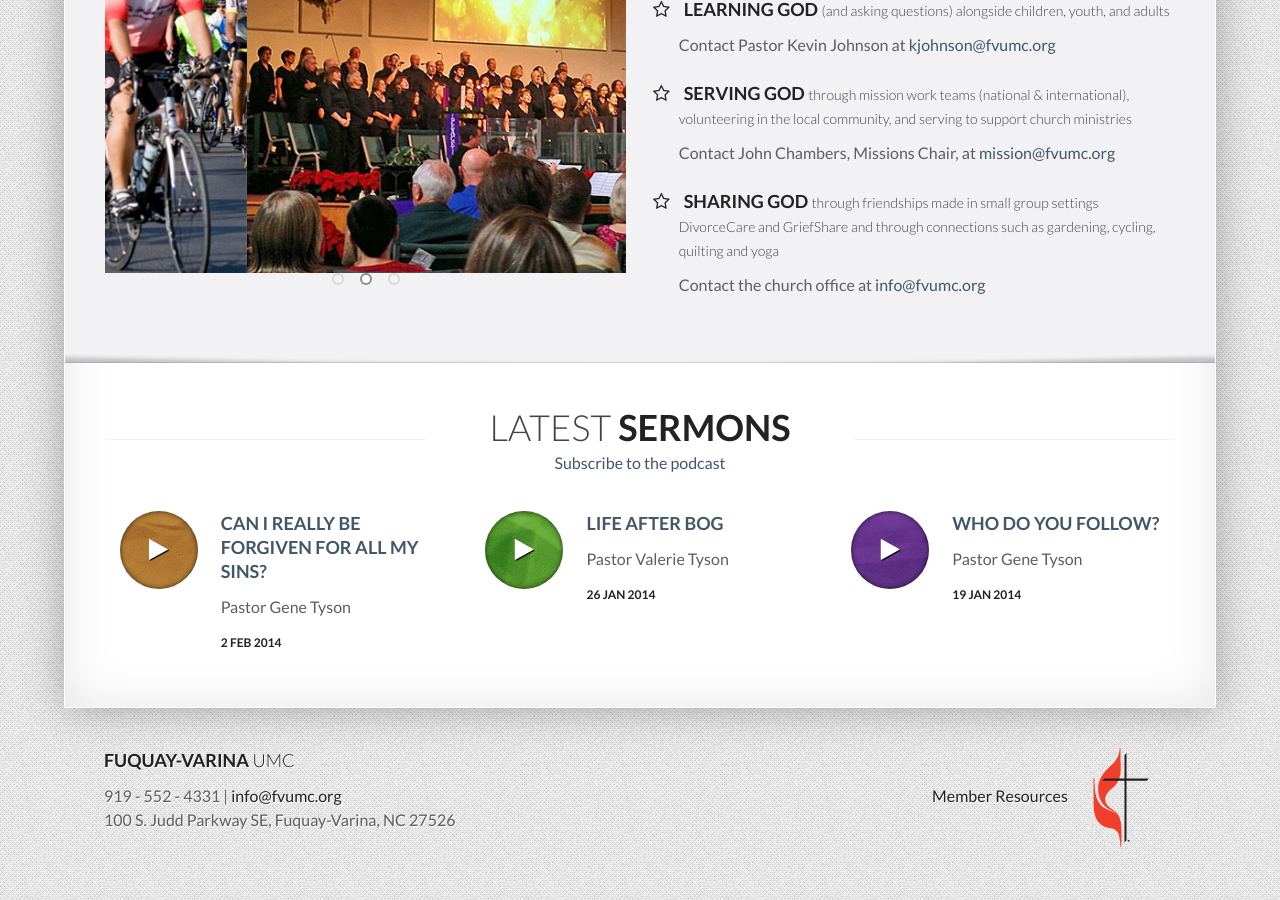
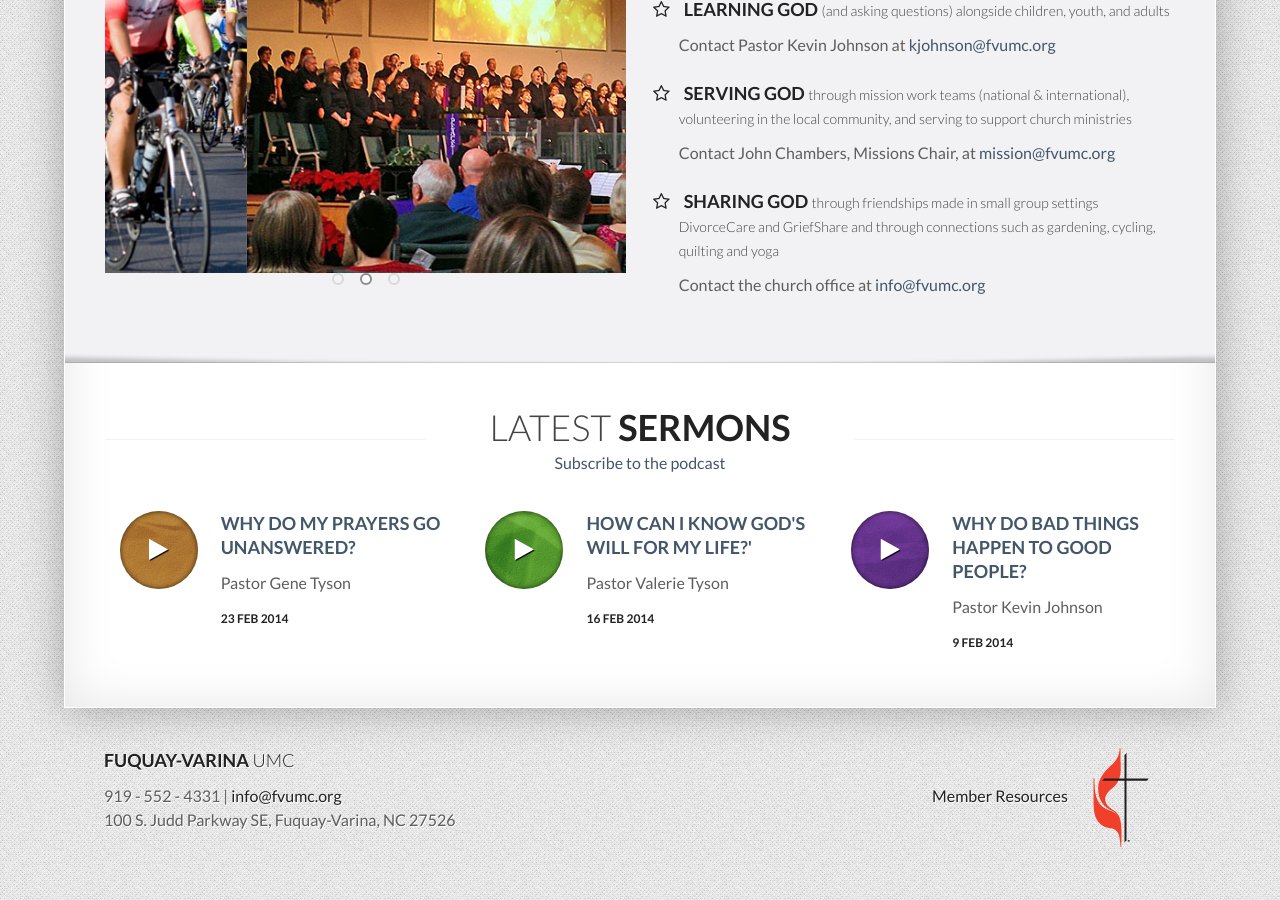
Before and after one commit to fvumc/fvumc.github.io, a Jekyll site: the page built from index.html, in a window 1280 px wide and 900 px high, scrolled down 2922 px. Built offline with Jekyll 4.4.1, drawn with Linux system fonts in a browser that asks for light colours; Markdown is read by kramdown in place of the engine named in the settings.

Commit message:
Podcast Update
Updated the last three weeks of podcasts.

```diff
--- a/index.html
+++ b/index.html
@@ -242,7 +242,7 @@ title: Fuquay-Varina United Methodist Church
               <div class="row-fluid">
                 <div class="span4">
                   <div class="round-box box-small">
-                    <a class="box-inner" href="http://audio.fvumc.org/02_02_2014_Can_I_Really_Be_Forgiven_for_ALL_My_Sins.mp3">
+                    <a class="box-inner" href="http://audio.fvumc.org/02_23_2014_Why_Do_My_Prayers_Go_Unanswered.mp3">
                       <img alt="some image" class="img-circle" src="images/Color-Block-Orange.jpg">
                       <i class='icon-play'></i>
                     </a>
@@ -250,15 +250,15 @@ title: Fuquay-Varina United Methodist Church
                 </div>
                 <div class="span8">
                   <h3>
-                    <a href="http://audio.fvumc.org/02_02_2014_Can_I_Really_Be_Forgiven_for_ALL_My_Sins.mp3">
-                       Can I Really Be Forgiven For ALL My Sins?
+                    <a href="http://audio.fvumc.org/02_23_2014_Why_Do_My_Prayers_Go_Unanswered.mp3">
+                       Why Do My Prayers Go Unanswered?
                     </a>
                   </h3>
                   <p>
                     Pastor Gene Tyson
                   </p>
                     <h5>
-                    2 Feb 2014
+                    23 Feb 2014
                   </h5>
                 </div>
               </div>
@@ -268,7 +268,7 @@ title: Fuquay-Varina United Methodist Church
               <div class="row-fluid">
                 <div class="span4">
                   <div class="round-box box-small">
-                    <a class="box-inner" href="http://audio.fvumc.org/01_26_2014_Life_After_Bog.mp3">
+                    <a class="box-inner" href="http://audio.fvumc.org/02_16_2014_How_Can_I_Know_Gods_Will_For_My_Life.mp3">
                       <img alt="some image" class="img-circle" src="images/Color-Block-Lime.jpg">
                       <i class='icon-play'></i>
                     </a>
@@ -276,15 +276,15 @@ title: Fuquay-Varina United Methodist Church
                 </div>
                 <div class="span8">
                   <h3>
-                    <a href="http://audio.fvumc.org/01_26_2014_Life_After_Bog.mp3">
-                      Life After Bog
+                    <a href="http://audio.fvumc.org/02_16_2014_How_Can_I_Know_Gods_Will_For_My_Life.mp3">
+                      How Can I Know God's Will For My Life?'
                     </a>
                   </h3>
                   <p>
                     Pastor Valerie Tyson
                   </p>
                     <h5>
-                    26 Jan 2014
+                    16 Feb 2014
                   </h5>
                 </div>
               </div>
@@ -295,7 +295,7 @@ title: Fuquay-Varina United Methodist Church
               <div class="row-fluid">
                 <div class="span4">
                   <div class="round-box box-small">
-                    <a class="box-inner" href="http://audio.fvumc.org/01_19_2014_Who_Do_You_Follow.mp3">
+                    <a class="box-inner" href="http://audio.fvumc.org/02_09_2014_Why_Do_Bad_Things_Happen_To_Good_People.mp3">
                       <img alt="some image" class="img-circle" src="images/Color-Block-Purple.jpg">
                       <i class='icon-play'></i>
                     </a>
@@ -303,15 +303,15 @@ title: Fuquay-Varina United Methodist Church
                 </div>
                 <div class="span8">
                   <h3>
-                    <a href="http://audio.fvumc.org/01_19_2014_Who_Do_You_Follow.mp3">
-                      Who Do You Follow?
+                    <a href="http://audio.fvumc.org/02_09_2014_Why_Do_Bad_Things_Happen_To_Good_People.mp3">
+                      Why Do Bad Things Happen To Good People?
                     </a>
                   </h3>
                   <p>
-                    Pastor Gene Tyson
+                    Pastor Kevin Johnson
                   </p>
                     <h5>
-                    19 Jan 2014
+                    9 Feb 2014
                   </h5>
                 </div>
               </div>
```
